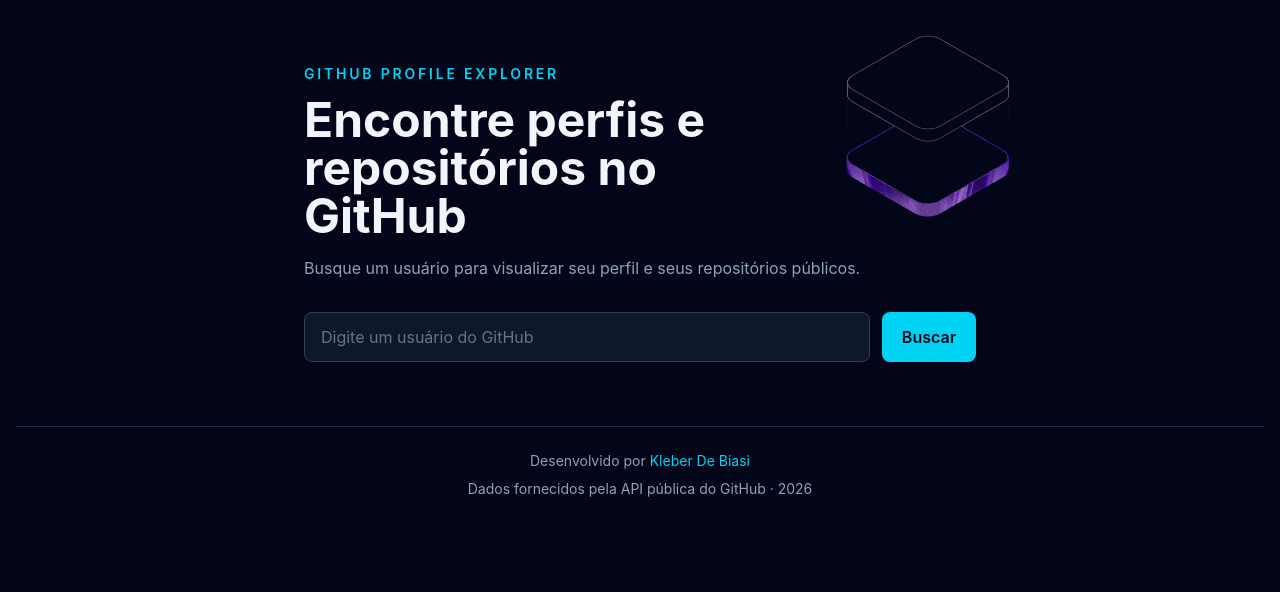
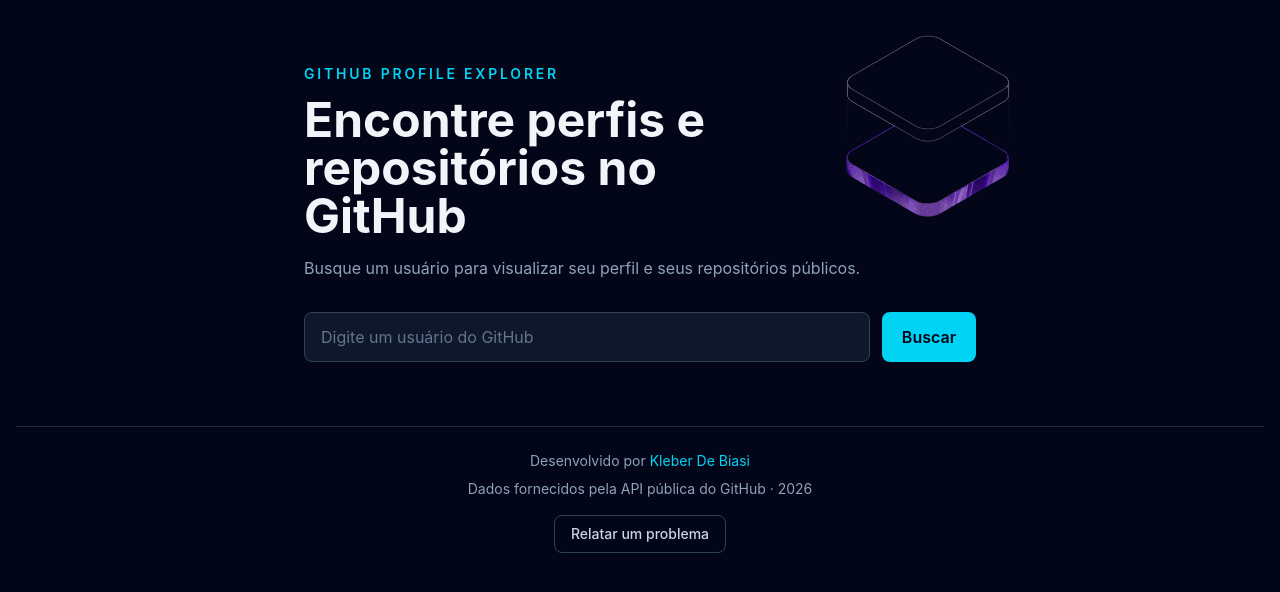
Before and after one commit to kleberdebiasi-oss/github-profile-explorer, a React (Vite) app: page / in a window 1280 px wide. Shown: the top 592 px of the page. Built offline with nearby package versions, Linux system fonts and the light colour scheme.

Commit message:
feat: add issue report contact button

```diff
--- a/src/App.jsx
+++ b/src/App.jsx
@@ -120,6 +120,13 @@
         <p className="mt-2">
           Dados fornecidos pela API pública do GitHub · {new Date().getFullYear()}
         </p>
+
+        <a
+          className="mt-4 inline-block rounded-lg border border-slate-700 px-4 py-2 font-medium text-slate-300 transition hover:border-cyan-400 hover:text-cyan-400"
+          href="mailto:fictissioprojetoreac@gmail.com?subject=Relato%20de%20problema%20-%20GitHub%20Profile%20Explorer"
+        >
+          Relatar um problema
+        </a>
       </footer>
     </main>
   )
```
